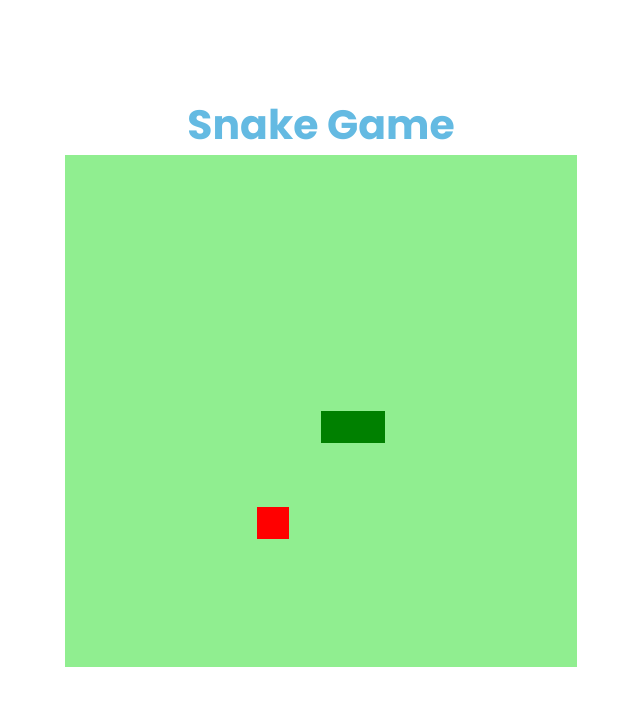
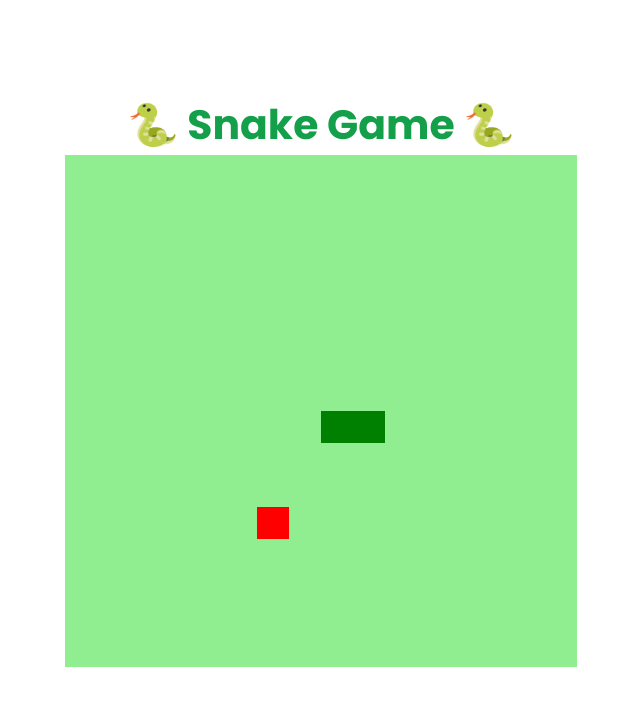
Before and after one commit to beatrizoliveiira/snake-game, a plain HTML site: page index.html in a window 1280 px wide. Shown: the whole page, without its empty margins (319-959 px from the left). Drawn offline with Linux system fonts and the light colour scheme.

Commit message:
update h1 and color

```diff
--- a/index.html
+++ b/index.html
@@ -9,7 +9,7 @@
     <title>Snake Game</title>
 </head>
 <body>
-    <h1>Snake Game</h1>
+    <h1>🐍 Snake Game 🐍</h1>
     <Canvas id="snake" width="512" height="512"></Canvas>
 </body>
 </html>
--- a/style.css
+++ b/style.css
@@ -15,5 +15,5 @@ body {
     justify-content: center;
     align-items: center;
     flex-direction: column;
-    color:rgb(100, 186, 226);
+    color:rgb(20, 160, 74);
 }
```
